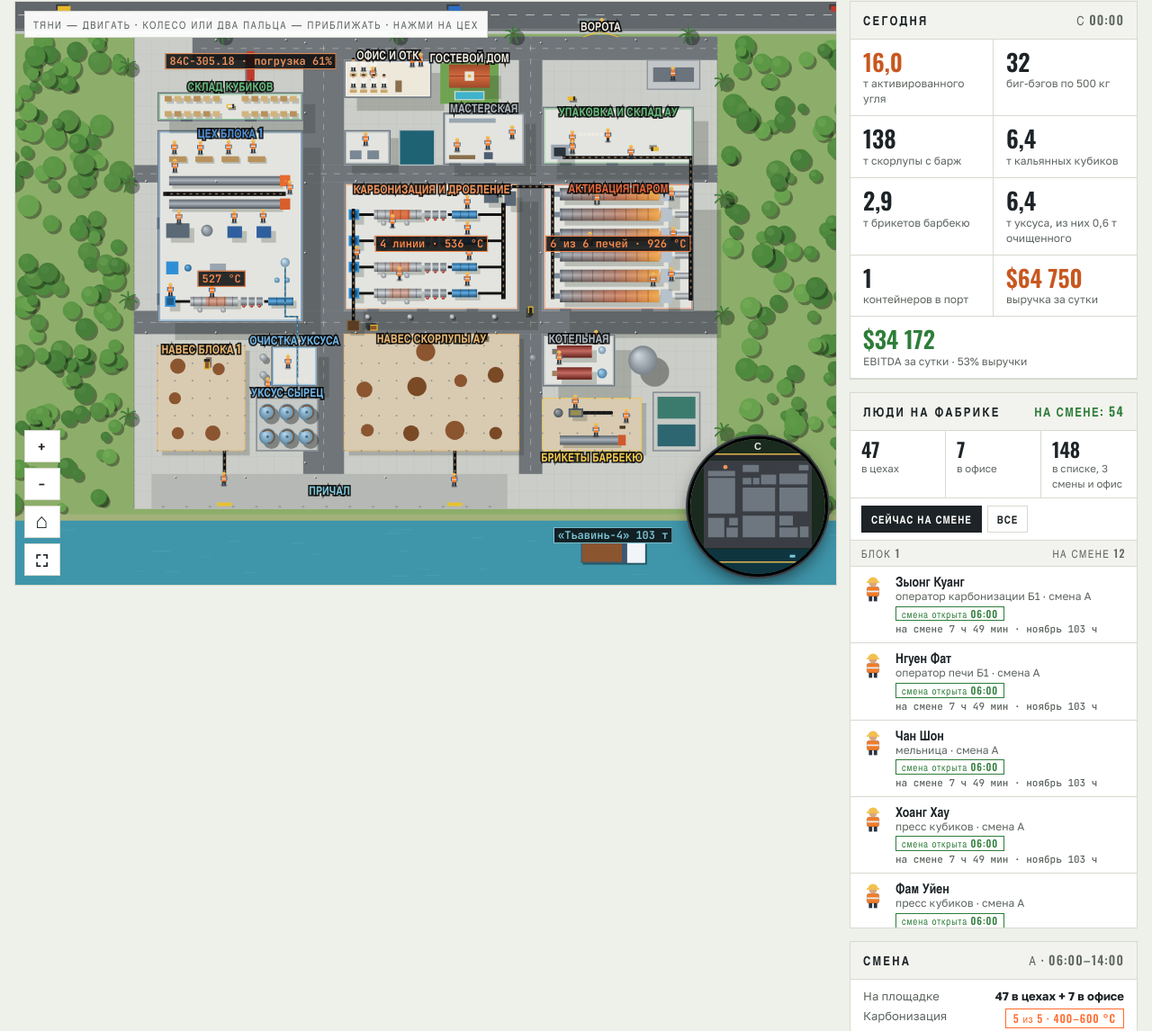
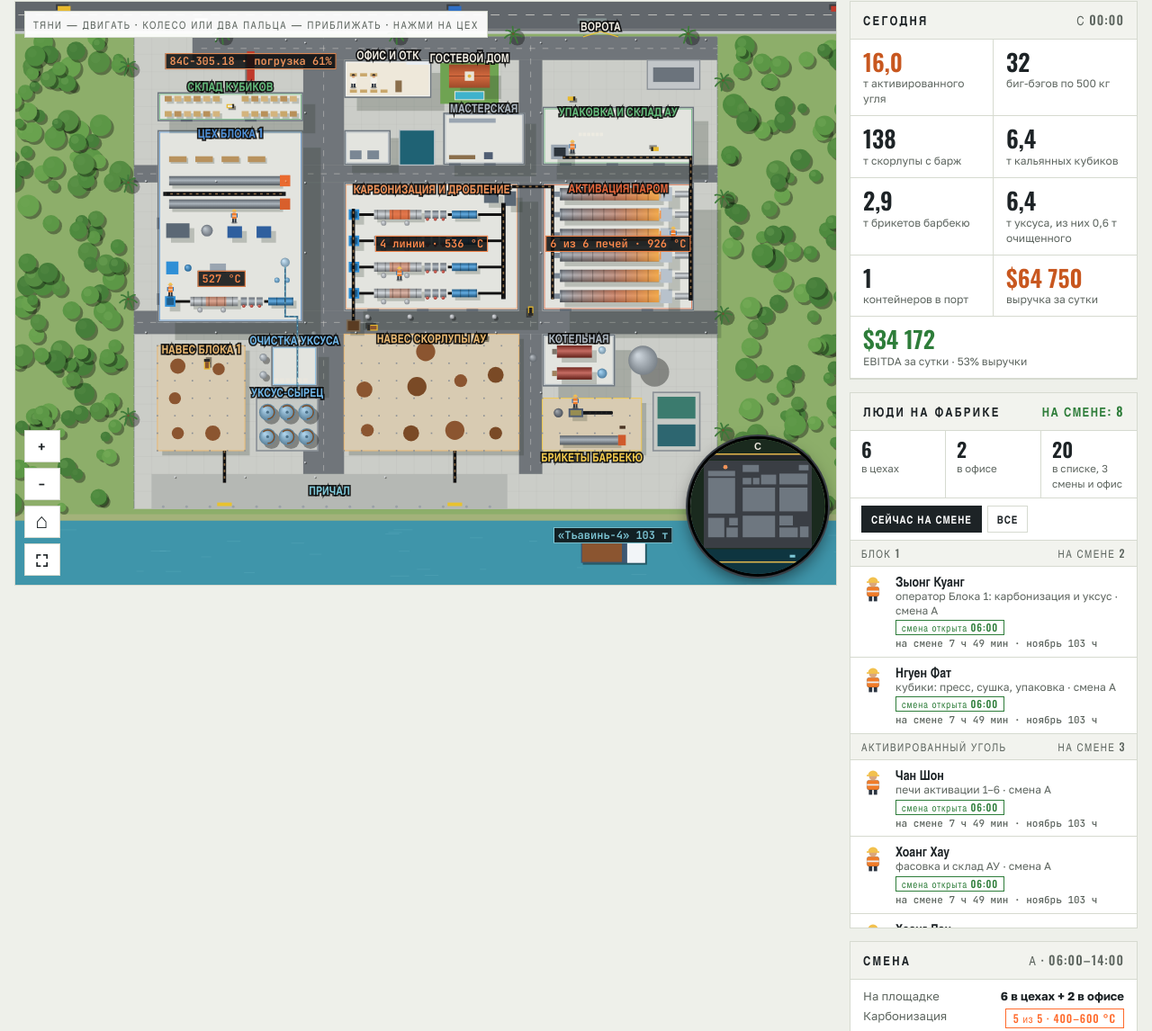
Before and after one commit to kirill16011982-hub/dinhan-3d, a plain HTML site: page karta.html in a window 1280 px wide. Shown: the part 229-1375 px from the top of the page at 90% size. Drawn offline with nearby package versions, Linux system fonts and the light colour scheme; animation ran at ten frames a second.

Commit message:
Карта: штат 20 человек, исправлен фильтр списка

```diff
--- a/karta.html
+++ b/karta.html
@@ -106,6 +106,7 @@ aside { display:flex; flex-direction:column; gap:14px; min-width:0; }
 .prow .st .pill { font-size:11px; padding:0 6px; }
 .prow .st .tm { font-family:var(--mono); color:var(--muted); font-size:11px; }
 .pill.off { color:var(--muted); }
+.prow[hidden], .pgrp[hidden] { display:none; }
 .charts { display:grid; grid-template-columns:repeat(4, minmax(0, 1fr)); gap:14px; }
 @media (max-width: 1400px) { .charts { grid-template-columns:repeat(2, minmax(0, 1fr)); } }
 .chart { height:170px; width:100%; display:block; }
@@ -300,13 +301,21 @@ const OFFICE_ROLES = ["директор фабрики", "главный инж
 const AREAS = ["Блок 1", "Активированный уголь", "Брикеты барбекю", "Уксус", "Службы", "Офис"];
 const areaOf = r => /брикет/.test(r) ? 2 : /уксус/.test(r) ? 3 : /Б1|мельница|кубик|^упаковка$/.test(r) ? 0 : /ОТК|весовая|охрана ворот|мастерская|электрик|подстанция|начальник|ремонтник/.test(r) ? 4 : 1;
 const SURN = ["Нгуен", "Чан", "Ле", "Фам", "Хоанг", "Фан", "Ву", "Данг", "Буй", "До", "Хо", "Нго", "Зыонг", "Ли"];
-// 148 человек: 3 смены × (посты + обходы) и офис; у каждого постоянные имя, смена и пост
+// штат: всего 20 человек — 3 смены по 6 (каждый ведёт свой участок) и 2 в офисе; [пост или маршрут, должность, участок]
+const STAFF = {
+  posts: [[0, "оператор Блока 1: карбонизация и уксус", 0], [3, "кубики: пресс, сушка, упаковка", 0], [17, "печи активации 1–6", 1],
+    [21, "фасовка и склад АУ", 1], [34, "брикеты барбекю", 2]],
+  walks: [[0, "обходчик карбонизации АУ, 4 линии", 1]],
+  office: [[0, "директор фабрики"], [2, "бухгалтер и ОТК"]],
+};
+const CREW_N = STAFF.posts.length + STAFF.walks.length, OFFICE_N = STAFF.office.length;
+// у каждого постоянные имя, смена и пост
 const ROSTER = (() => {
   const pairs = []; NAMES.forEach((g, i) => SURN.forEach((f, j) => pairs.push([f, g, rnd(i * 31.7 + j * 7.3)])));
   pairs.sort((a, b) => a[2] - b[2]); let n = 0; const R = [];
-  const add = (crew, kind, slot, role) => { const [f, g] = pairs[n++]; R.push({ id: R.length, crew, kind, slot, role, area: crew === 3 ? 5 : areaOf(role), given: g, name: f + " " + g }); };
-  for (let c = 0; c < 3; c++) { POSTS.forEach(([, , r], i) => add(c, "post", i, r)); WALKS.forEach((_, i) => add(c, "walk", i, WALK_ROLES[i])); }
-  OFFICE_ROLES.forEach((r, i) => add(3, "office", i, r));
+  const add = (crew, kind, slot, role, area) => { const [f, g] = pairs[n++]; R.push({ id: R.length, crew, kind, slot, role, area, given: g, name: f + " " + g }); };
+  for (let c = 0; c < 3; c++) { STAFF.posts.forEach(([i, r, a]) => add(c, "post", i, r, a)); STAFF.walks.forEach(([i, r, a]) => add(c, "walk", i, r, a)); }
+  STAFF.office.forEach(([i, r]) => add(3, "office", i, r, 5));
   return R;
 })();
 const weekday = d => new Date(d * DAY).getUTCDay();
@@ -563,7 +572,7 @@ function state(ms) {
 // ---------- журнал: события суток до текущей минуты
 function events(S) {
   const E = [], d = S.d;
-  const n0 = POSTS.length + WALKS.length; SHIFTS.forEach(([n, a], i) => E.push([a % 24, `Смена ${n} заступила: ${n0} ${plural(n0, "человек", "человека", "человек")} в цехах${i === 0 ? `, ${OFFICE.length} в офисе с 08:00` : ""}`, i]));
+  const n0 = CREW_N; SHIFTS.forEach(([n, a], i) => E.push([a % 24, `Смена ${n} заступила: ${n0} ${plural(n0, "человек", "человека", "человек")} в цехах${i === 0 ? `, ${OFFICE_N} в офисе с 08:00` : ""}`, i]));
   BARGES.forEach(b => { const q = bargeState(b, 0, d), dock = b.to === "au" ? "причалу АУ" : "причалу Блока 1";
     E.push([b.t0, `Баржа «${b.name}» идёт к ${dock}`]); E.push([b.t0 + B_IN, `«${b.name}» у причала, кран начал разгрузку`]);
     E.push([b.t0 + B_IN + B_UNLOAD, `Принято ${fmt(q.tons)} т скорлупы с «${b.name}», навес пополнен`]); });
@@ -792,7 +801,7 @@ function panels(S, ms) {
   $("tBbq").textContent = fmt(S.bbq, 1); $("tVin").textContent = fmt(S.vin, 1); $("tVinS").textContent = `т уксуса, из них ${fmt(S.ref, 1)} т очищенного`; $("tRev").textContent = "$" + fmt(S.rev);
   $("tEb").textContent = "$" + fmt(S.ebitda); $("tEbS").textContent = `EBITDA за сутки · ${S.rev ? Math.round(S.ebitda / S.rev * 100) : 0}% выручки`;
   const [n, a, b] = SHIFTS[S.sh]; $("shName").textContent = `${n} · ${hhmm(a)}–${hhmm(b)}`;
-  $("shPeople").textContent = `${POSTS.length + WALKS.length} в цехах` + (officeOpen(S) ? ` + ${OFFICE.length} в офисе` : "");
+  $("shPeople").textContent = `${CREW_N} в цехах` + (officeOpen(S) ? ` + ${OFFICE_N} в офисе` : "");
   $("shAct").textContent = S.maint ? `5 из 6 · печь №${S.mk + 1} на осмотре` : "6 из 6 · 850–1 000 °C";
   $("shAct").className = "pill " + (S.maint ? "warn" : "hot");
   const bq = S.barges.find(q => q.on);
@@ -826,7 +835,7 @@ function chart(id, key, nominal, color, S) {
 $("foot").textContent = `Нормы из финмодели проекта: активированный уголь ${fmt(D.acDay * 365)} т/год (≈${fmt(D.acDay, 1)} т в сутки, по $${fmt(D.priceAC)}/т), ` +
   `кальянные кубики ${D.cubeMonth} т/мес (по $${fmt(D.priceCube)}/т), древесный уксус ${D.cubeMonth} т/мес (по $${fmt(D.priceWv)}/т, из них ${D.refMonth} т очищенного по $${fmt(D.priceRef)}/т), ` +
   `брикеты барбекю ${fmt(D.bbqMonth)} т/мес (по $${fmt(D.priceBbq)}/т); за год выручка $${fmt(D.revYear / 1e6, 2)} млн и EBITDA $${fmt(D.ebYear / 1e6, 1)} млн — как в финмодели на 2029 год. Скорлупа с барж ≈${fmt(D.shellAU + D.shellB1)} т в сутки (по $${fmt(D.priceShell)}/т с доставкой). ` +
-  `Сутки отличаются от нормы на ±7%. Имена рабочих, названия барж и номера фур вымышлены; 47 человек в каждой из трёх смен — посты с карты, часы считаются по графику смен. Планировка — 3D-эскиз генплана, оборудование — эскиз до проекта.`;
+  `Сутки отличаются от нормы на ±7%. Имена рабочих, названия барж и номера фур вымышлены; всего 20 человек: 3 смены по 6 и 2 в офисе, часы считаются по графику смен. Планировка — 3D-эскиз генплана, оборудование — эскиз до проекта.`;
 
 // значок-фигурка для строки списка: каска цвета смены и жилет; у офиса — белая рубашка
 const avatar = p => { const off = p.crew === 3, hat = off ? "#2A2420" : SHIFT_HAT[p.crew], vest = off ? "#F4F2EC" : "#F07C2A";
@@ -856,7 +865,7 @@ function peoplePanel(S) {
     pill.textContent = dutyText(p, S); pill.className = "pill " + (duty ? "ok" : "off");
     r.querySelector(".tm").textContent = `${duty ? "на смене " + hm(sinceStart(p, S)) : "сегодня " + hm(t.today)} · ${MONTH} ${fmt(Math.floor(t.month))} ч`; });
   AREAS.forEach((_, ai) => { const all = ROSTER.filter(p => p.area === ai), n = all.filter(p => onDuty(p, S)).length;
-    pGrps[ai].hidden = pMode === "now" && !n; pGrps[ai].lastChild.textContent = pMode === "now" ? `на смене ${n}` : `на смене ${n} из ${all.length}`; });
+    pGrps[ai].hidden = !all.length || (pMode === "now" && !n); pGrps[ai].lastChild.textContent = pMode === "now" ? `на смене ${n}` : `на смене ${n} из ${all.length}`; });
   if (cardId && cardId.startsWith("p:")) { const p = ROSTER[selP], t = hoursOf(p, S);
     $("cP").textContent = `${dutyText(p, S)[0].toUpperCase() + dutyText(p, S).slice(1)}. ${onDuty(p, S) ? `На этой смене ${hm(sinceStart(p, S))}` : `Сегодня отработал ${hm(t.today)}`}, с начала месяца — ${fmt(Math.floor(t.month))} ч.`; }
 }
```
